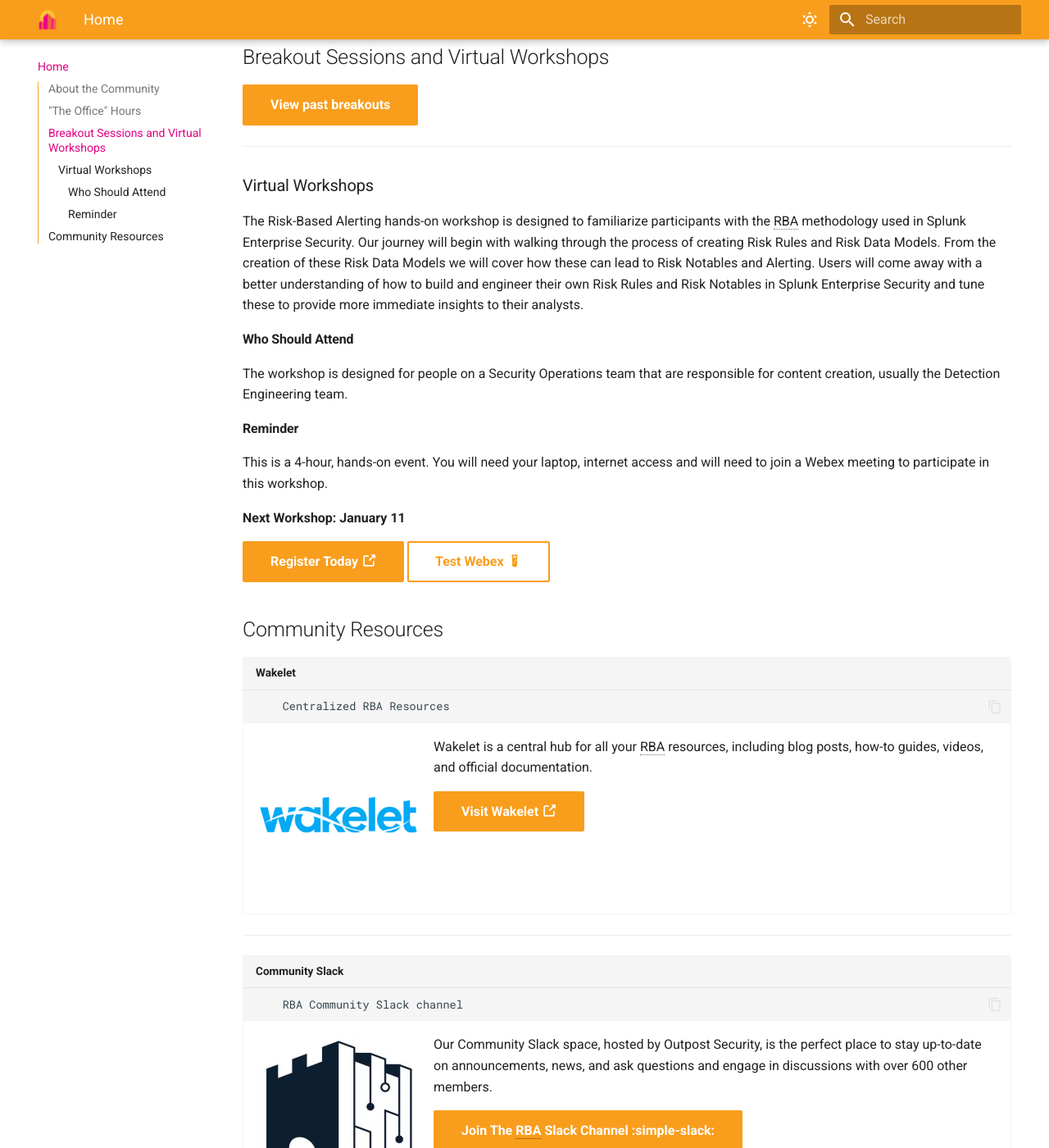
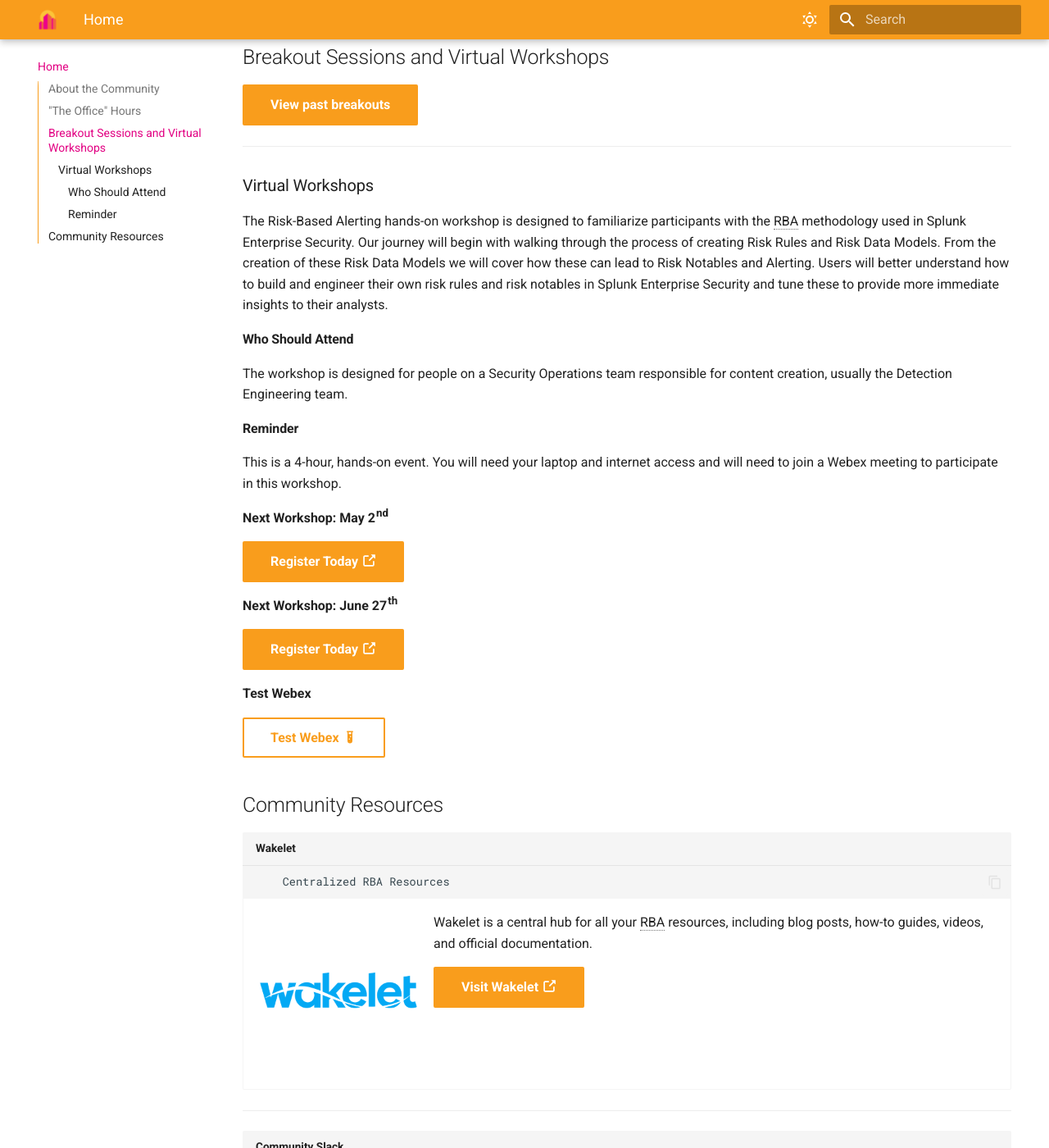
Before and after one commit to rba-community/rba-community, an MkDocs documentation site: the page built from docs/index.md, in a window 1280 px wide and 1400 px high, scrolled down 1478 px. Shown: the whole window at 82% size. Built offline with MkDocs 1.6.1 and Material for MkDocs 9.7.7, drawn with Linux system fonts in a browser that asks for light colours; emoji names are drawn with the system emoji font.

Commit message:
added upcoming workshops
Signed-off-by: Zach Christensen <23529374+ZachChristensen28@users.noreply.github.com>

```diff
--- a/docs/index.md
+++ b/docs/index.md
@@ -28,19 +28,26 @@
 
 ### Virtual Workshops
 
-The Risk-Based Alerting hands-on workshop is designed to familiarize participants with the RBA methodology used in Splunk Enterprise Security. Our journey will begin with walking through the process of creating Risk Rules and Risk Data Models. From the creation of these Risk Data Models we will cover how these can lead to Risk Notables and Alerting. Users will come away with a better understanding of how to build and engineer their own Risk Rules and Risk Notables in Splunk Enterprise Security and tune these to provide more immediate insights to their analysts.
+The Risk-Based Alerting hands-on workshop is designed to familiarize participants with the RBA methodology used in Splunk Enterprise Security. Our journey will begin with walking through the process of creating Risk Rules and Risk Data Models. From the creation of these Risk Data Models we will cover how these can lead to Risk Notables and Alerting. Users will better understand how to build and engineer their own risk rules and risk notables in Splunk Enterprise Security and tune these to provide more immediate insights to their analysts.
 
 #### Who Should Attend
 
-The workshop is designed for people on a Security Operations team that are responsible for content creation, usually the Detection Engineering team.
+The workshop is designed for people on a Security Operations team responsible for content creation, usually the Detection Engineering team.
 
 #### Reminder
 
-This is a 4-hour, hands-on event. You will need your laptop, internet access and will need to join a Webex meeting to participate in this workshop.
+This is a 4-hour, hands-on event. You will need your laptop and internet access and will need to join a Webex meeting to participate in this workshop.
 
-**Next Workshop: January 11**
+**Next Workshop: May 2^nd^**
 
-[Register Today :octicons-link-external-16:](https://splunk.webex.com/weblink/register/r39d35133bd3364a5868bf12e96ae1603){ .md-button .md-button--primary target="blank" }
+[Register Today :octicons-link-external-16:](https://splunk.webex.com/weblink/register/radfb895d9f13304a706e398816228528){ .md-button .md-button--primary target="blank" }
+
+**Next Workshop: June 27^th^**
+
+[Register Today :octicons-link-external-16:](https://splunk.webex.com/weblink/register/r3a7219d989680bf604f1c1c538a53d14){ .md-button .md-button--primary target="blank" }
+
+**Test Webex**
+
 [Test Webex :material-test-tube:](https://www.webex.com/test-meeting.html "Test Webex meetings"){ .md-button target="blank" }
 
 ## Community Resources
```
